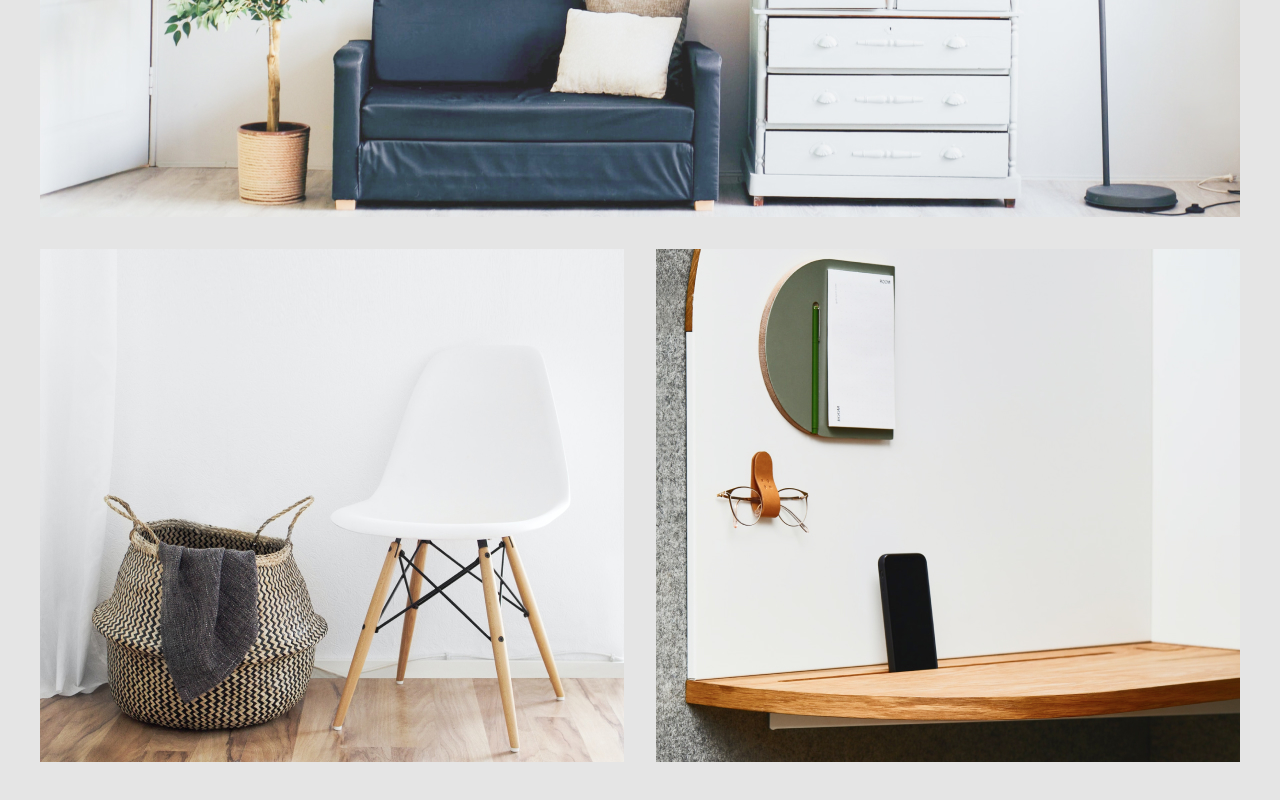
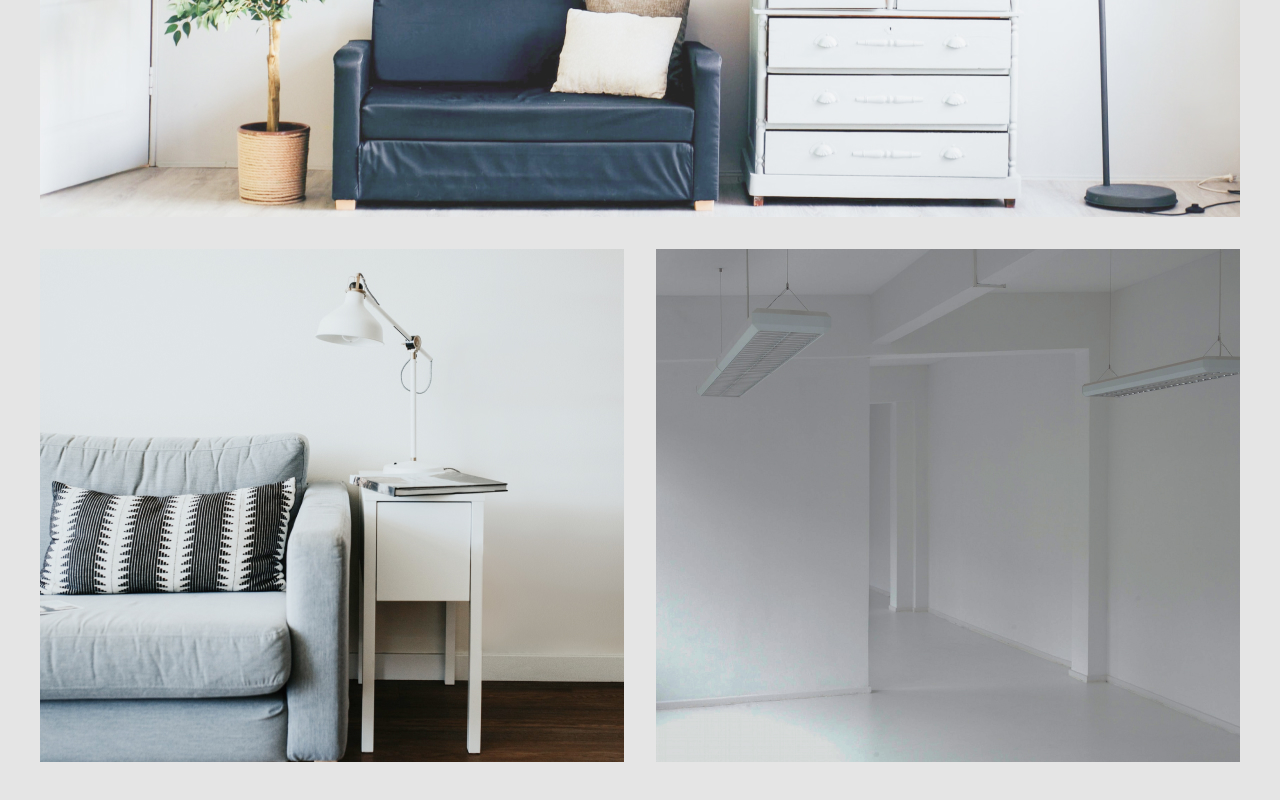
Before and after one commit to Sanyok-Kohut/my, a plain HTML site: page index.html in a window 1280 px wide. Shown: the part 6381-7181 px from the top of the page. Drawn offline with Linux system fonts and the light colour scheme.

Commit message:
Update index.html

```diff
--- a/index.html
+++ b/index.html
@@ -554,12 +554,12 @@
 					<div class="catalog__gallery">
 						<div class="catalog__column">
 							<div class="catalog__img">
-								<img src="img/catalog_gallery/01.jpg" alt="design">
+								<img src="img/catalog_gallery/04.jpg" alt="design">
 							</div>
 						</div>
 						<div class="catalog__column">
 							<div class="catalog__img">
-								<img src="img/catalog_gallery/02.jpg" alt="design">
+								<img src="img/catalog_gallery/05.jpg" alt="design">
 							</div>
 						</div>
 					</div>
```
